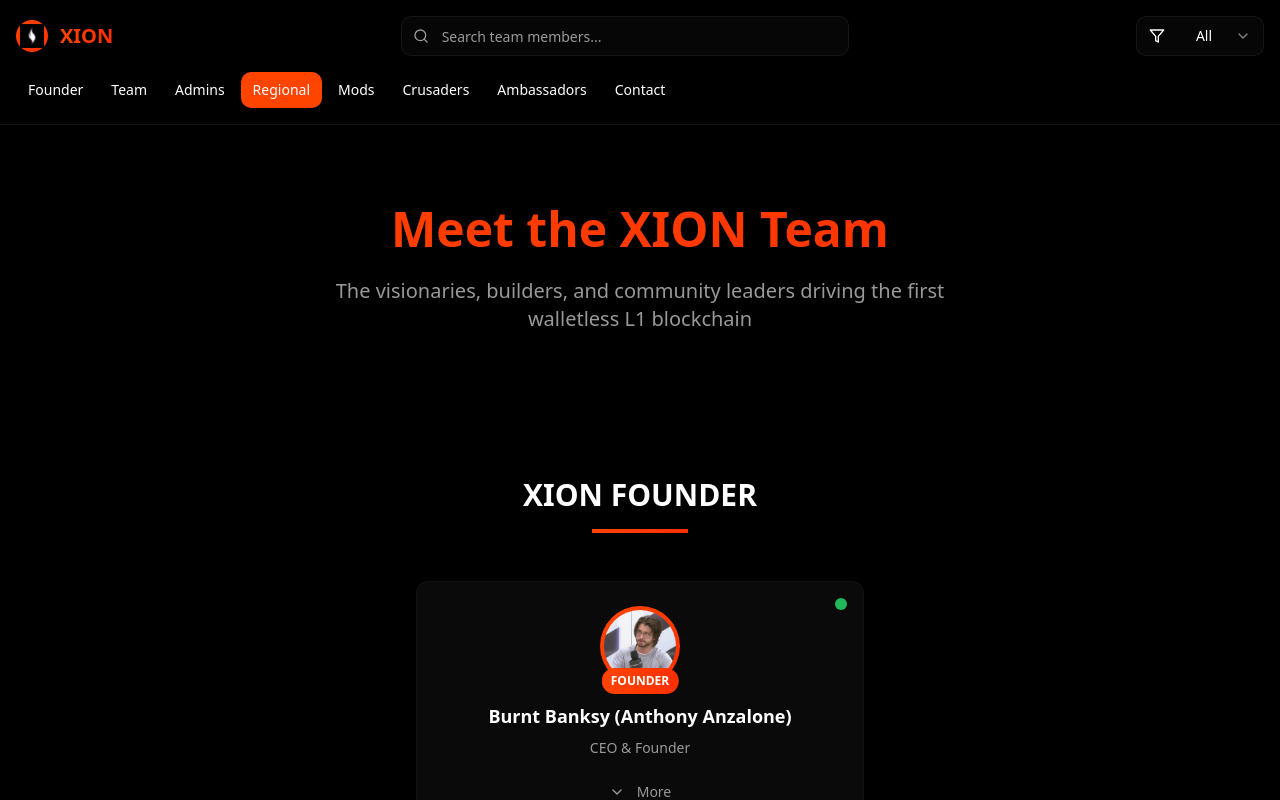
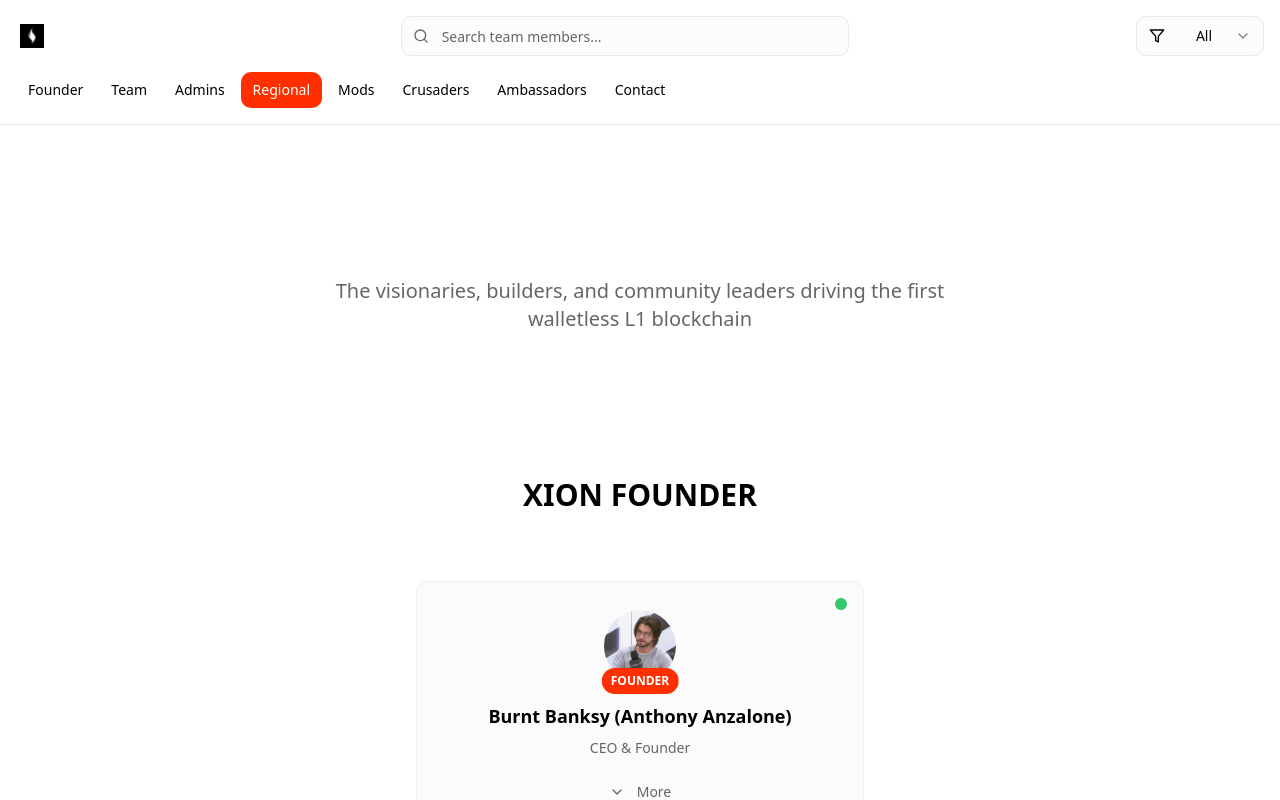
Before and after one commit to aman7o/xion-flame-collective, a React (Vite) app: page / in a window 1280 px wide. Shown: the top 800 px of the page. Built offline with nearby package versions, Linux system fonts and the light colour scheme.

Commit message:
Update index.css

```diff
--- a/src/index.css
+++ b/src/index.css
@@ -8,49 +8,49 @@ All colors MUST be HSL.
 
 @layer base {
   :root {
-    --background: 0 0% 0%;
-    --foreground: 0 0% 100%;
+    --background: 0 0% 100%;
+    --foreground: 0 0% 0%;
 
-    --card: 0 0% 5%;
-    --card-foreground: 0 0% 95%;
+    --card: 0 0% 98%;
+    --card-foreground: 0 0% 0%;
 
-    --popover: 0 0% 5%;
-    --popover-foreground: 0 0% 95%;
+    --popover: 0 0% 98%;
+    --popover-foreground: 0 0% 0%;
 
-    --primary: 16 100% 50%;
+    --primary: 11 100% 50%;
     --primary-foreground: 0 0% 100%;
 
-    --secondary: 0 0% 10%;
-    --secondary-foreground: 0 0% 90%;
+    --secondary: 0 0% 95%;
+    --secondary-foreground: 0 0% 0%;
 
-    --muted: 0 0% 8%;
-    --muted-foreground: 0 0% 60%;
+    --muted: 0 0% 90%;
+    --muted-foreground: 0 0% 40%;
 
-    --accent: 20 100% 58%;
-    --accent-foreground: 0 0% 100%;
+    --accent: 16 100% 50%;
+    --accent-foreground: 0 0% 0%;
 
     --destructive: 0 84.2% 60.2%;
     --destructive-foreground: 0 0% 100%;
 
-    --border: 0 0% 15%;
-    --input: 0 0% 10%;
-    --ring: 16 100% 50%;
+    --border: 0 0% 85%;
+    --input: 0 0% 95%;
+    --ring: 11 100% 50%;
 
     --radius: 0.75rem;
 
-    /* XION Brand Colors */
-    --xion-orange: 16 100% 50%;
-    --xion-orange-light: 20 100% 58%;
-    --xion-orange-dark: 12 100% 42%;
-    --xion-red: 11 100% 50%;
+    /* Fire Brand Colors */
+    --fire-red: 0 100% 45%;
+    --fire-orange: 16 100% 50%;
+    --fire-yellow: 38 100% 50%;
+    --fire-orange-dark: 12 100% 40%;
 
     /* Gradients */
-    --gradient-fire: linear-gradient(135deg, hsl(var(--xion-orange)), hsl(var(--xion-red)));
-    --gradient-glow: linear-gradient(135deg, hsl(var(--xion-orange) / 0.2), hsl(var(--xion-red) / 0.2));
+    --gradient-fire: linear-gradient(135deg, hsl(var(--fire-red)), hsl(var(--fire-orange)), hsl(var(--fire-yellow)));
+    --gradient-glow: linear-gradient(135deg, hsl(var(--fire-orange) / 0.2), hsl(var(--fire-red) / 0.2));
 
     /* Shadows */
-    --shadow-glow: 0 0 30px hsl(var(--xion-orange) / 0.3);
-    --shadow-card: 0 4px 20px hsl(var(--background) / 0.8);
+    --shadow-glow: 0 0 30px hsl(var(--fire-orange) / 0.3);
+    --shadow-card: 0 4px 20px hsl(var(--background) / 0.1);
 
     /* Animations */
     --transition-smooth: all 0.3s cubic-bezier(0.4, 0, 0.2, 1);
@@ -73,9 +73,9 @@ All colors MUST be HSL.
   }
 
   .dark {
-    /* Keep same dark theme as root for consistency */
-    --background: 0 0% 0%;
-    --foreground: 0 0% 100%;
+    /* Keep light theme even in dark mode for consistency */
+    --background: 0 0% 100%;
+    --foreground: 0 0% 0%;
   }
 }
 
@@ -86,7 +86,7 @@ All colors MUST be HSL.
 
   body {
     @apply bg-background text-foreground;
-    background: radial-gradient(ellipse at center, hsl(var(--background)), hsl(0 0% 2%));
+    background: hsl(var(--background));
     min-height: 100vh;
   }
 
@@ -121,4 +121,30 @@ All colors MUST be HSL.
     background: hsl(var(--card) / 0.8);
     border: 1px solid hsl(var(--border) / 0.3);
   }
+
+  /* Fire animation effect for special elements */
+  @keyframes fireFlicker {
+    0%, 100% {
+      text-shadow:
+        0 0 7px hsl(var(--fire-red)),
+        0 0 10px hsl(var(--fire-orange)),
+        0 0 21px hsl(var(--fire-orange)),
+        0 0 42px hsl(var(--fire-red)),
+        0 0 82px hsl(var(--fire-red)),
+        0 0 92px hsl(var(--fire-red));
+    }
+    50% {
+      text-shadow:
+        0 0 4px hsl(var(--fire-red)),
+        0 0 7px hsl(var(--fire-orange)),
+        0 0 18px hsl(var(--fire-orange)),
+        0 0 38px hsl(var(--fire-red)),
+        0 0 73px hsl(var(--fire-red)),
+        0 0 80px hsl(var(--fire-red));
+    }
+  }
+
+  .fire-text {
+    animation: fireFlicker 1.5s ease-in-out infinite alternate;
+  }
 }
```
